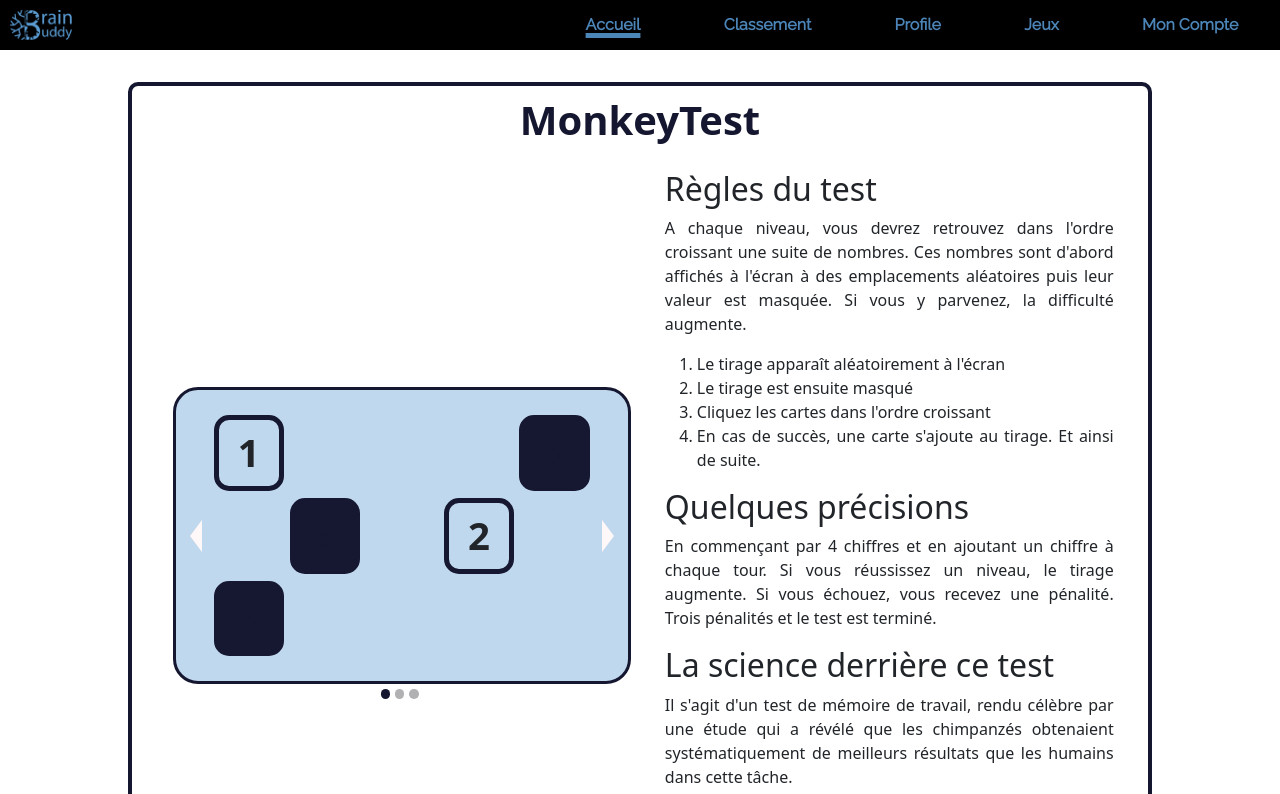
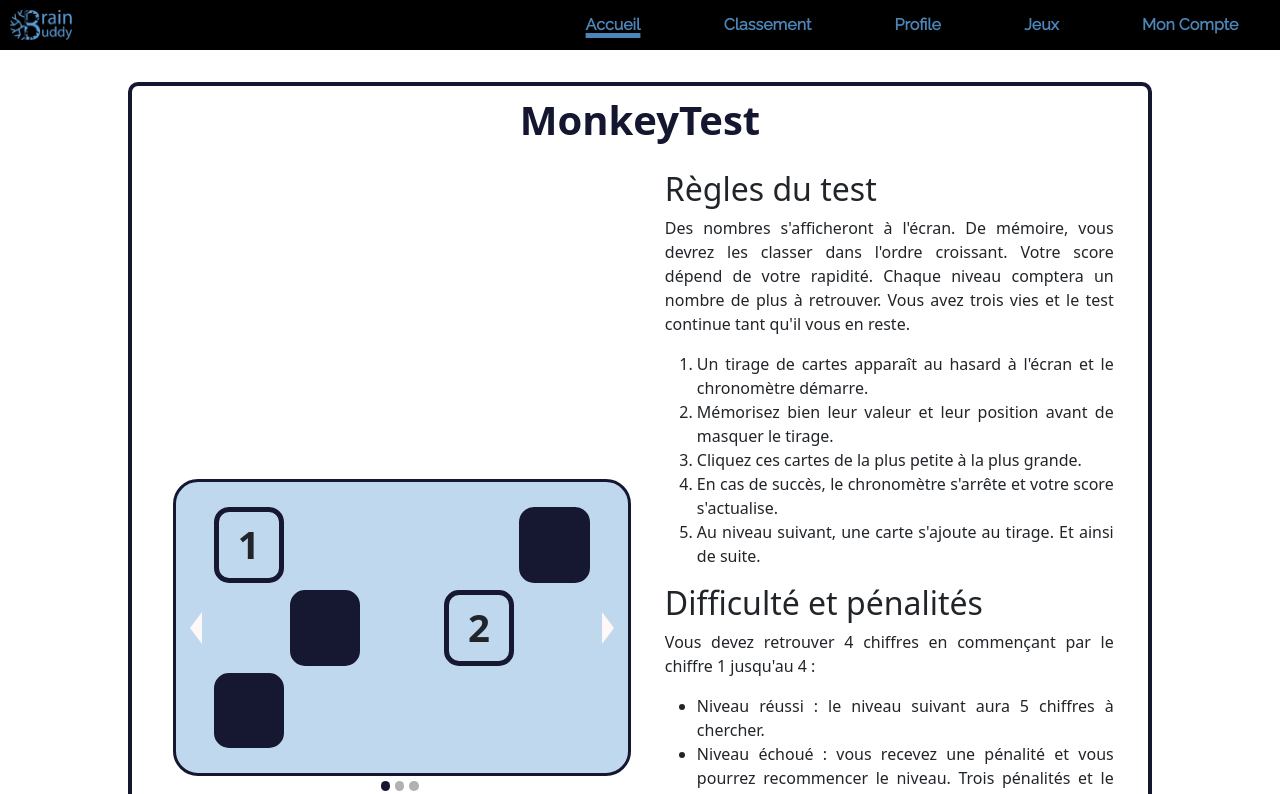
Before and after one commit to Xenus3/FrontEndBrainBuddy, an Angular app: page /monkeytest in a window 1280 px wide. Shown: the top 794 px of the page. Built offline with nearby package versions, Linux system fonts and the light colour scheme.

Commit message:
text updated

```diff
--- a/src/app/components/monkey-test-tutoriel/monkey-test-tutoriel.component.html
+++ b/src/app/components/monkey-test-tutoriel/monkey-test-tutoriel.component.html
@@ -77,18 +77,23 @@
                 <div class="paragraphs">
                     <h2>Règles du test</h2>
                     <p>
-                        A chaque niveau, vous devrez retrouvez dans l'ordre croissant une suite de nombres. Ces nombres sont d'abord affichés à l'écran à des emplacements aléatoires puis leur valeur est masquée. Si vous y parvenez, la difficulté augmente.
+                       Des nombres s'afficheront à l'écran. De mémoire, vous devrez les classer dans l'ordre croissant. Votre score dépend de votre rapidité. Chaque niveau comptera un nombre de plus à retrouver. Vous avez trois vies et le test continue tant qu'il vous en reste.
                     </p>
                     <ol>
-                        <li>Le tirage apparaît aléatoirement à l'écran</li>
-                        <li>Le tirage est ensuite masqué</li>
-                        <li>Cliquez les cartes dans l'ordre croissant</li>
-                        <li>En cas de succès, une carte s'ajoute au tirage. Et ainsi de suite.</li>
+                        <li>Un tirage de cartes apparaît au hasard à l'écran et le chronomètre démarre.</li>
+                        <li>Mémorisez bien leur valeur et leur position avant de masquer le tirage.</li>
+                        <li>Cliquez ces cartes de la plus petite à la plus grande.</li>
+                        <li>En cas de succès, le chronomètre s'arrête et votre score s'actualise.</li>
+                        <li>Au niveau suivant, une carte s'ajoute au tirage. Et ainsi de suite.</li>
                     </ol>
-                    <h2>Quelques précisions</h2>
+                    <h2>Difficulté et pénalités</h2>
                     <p>
-                        En commençant par 4 chiffres et en ajoutant un chiffre à chaque tour. Si vous réussissez un niveau, le tirage augmente. Si vous échouez, vous recevez une pénalité. Trois pénalités et le test est terminé.
+                        Vous devez retrouver 4 chiffres en commençant par le chiffre 1 jusqu'au 4 :
                     </p>
+                    <ul>
+                        <li>Niveau réussi : le niveau suivant aura 5 chiffres à chercher.</li>
+                        <li>Niveau échoué : vous recevez une pénalité et vous pourrez recommencer le niveau. Trois pénalités et le test est terminé.</li>
+                    </ul>
                     <h2>La science derrière ce test</h2>
                     <p>
                         Il s'agit d'un test de mémoire de travail, rendu célèbre par une étude qui a révélé que les chimpanzés obtenaient systématiquement de meilleurs résultats que les humains dans cette tâche.
```
